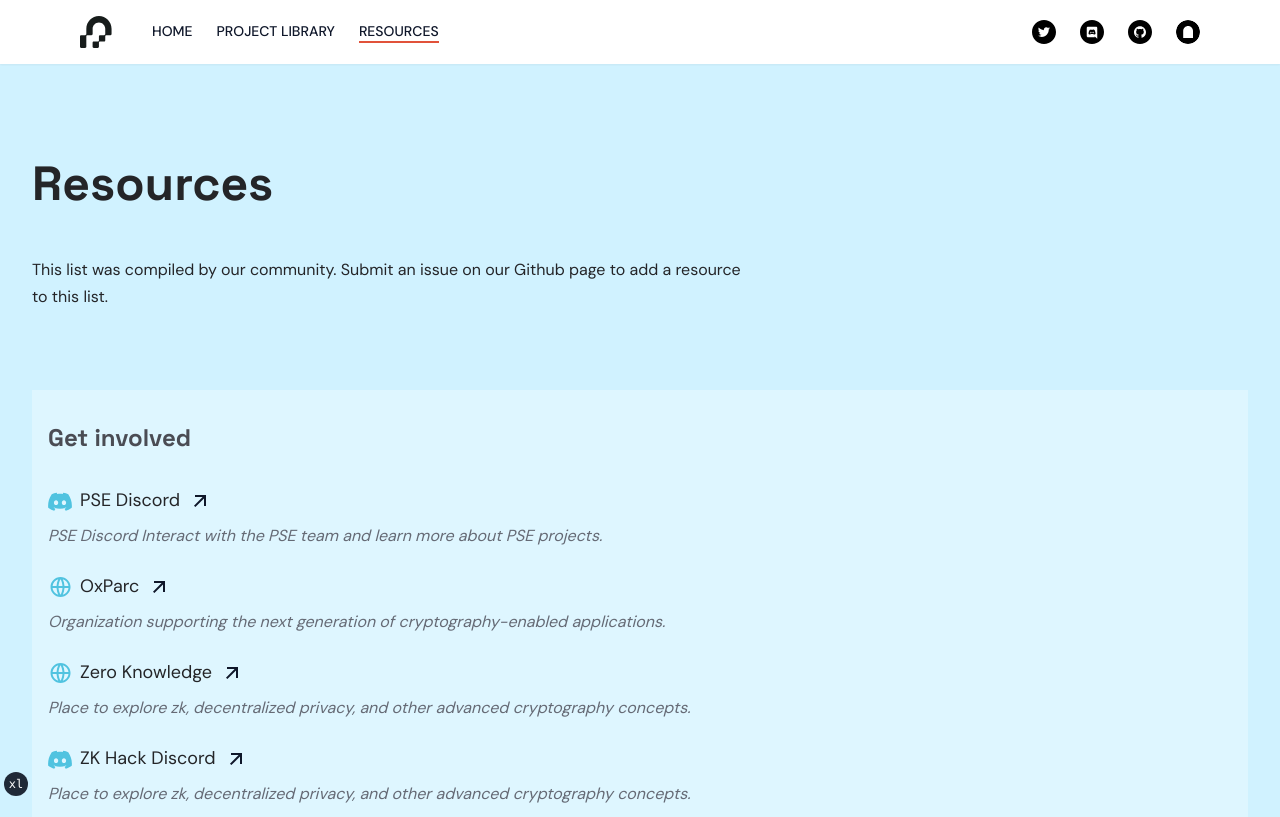
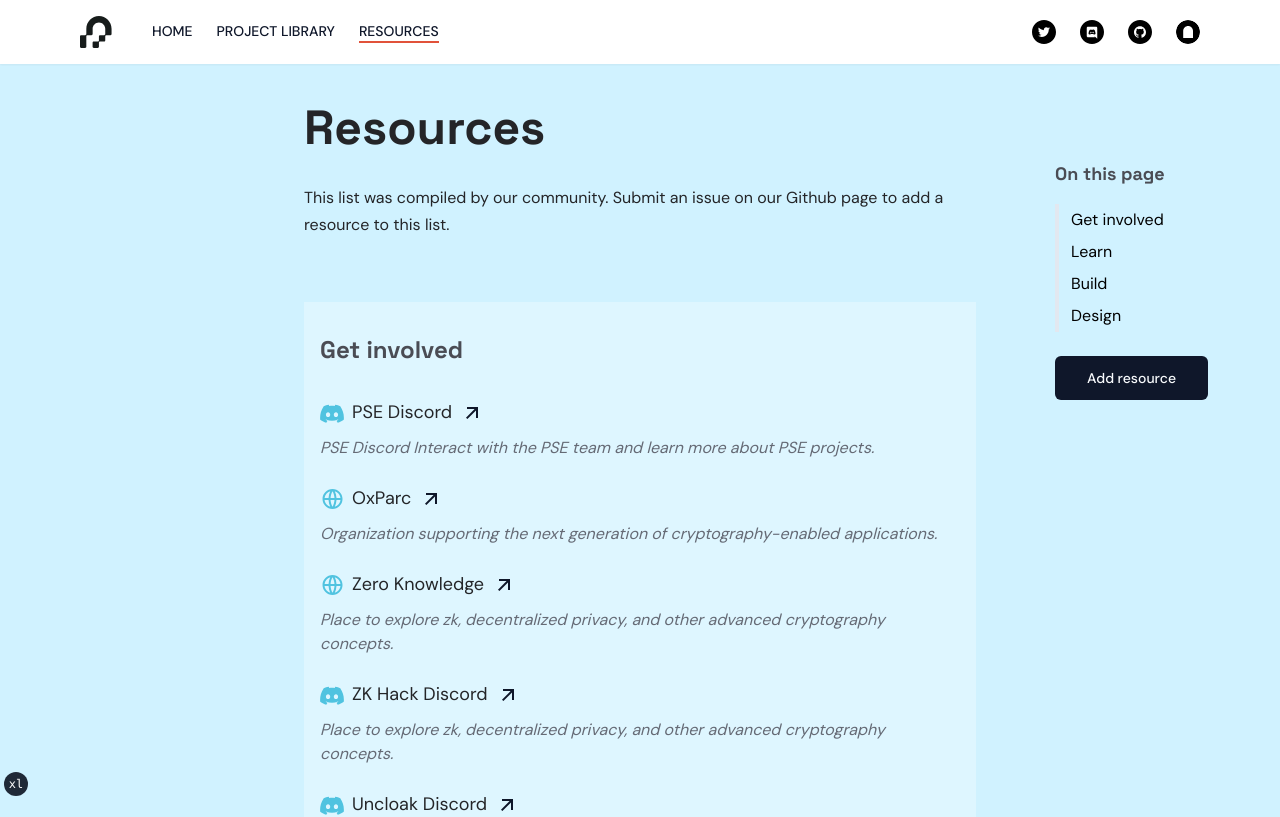
Before and after one commit to privacy-scaling-explorations/pse.dev, a Next.js app: page /resources in a window 1280 px wide. Shown: the top 817 px of the page. Built offline with nearby package versions, Linux system fonts and the light colour scheme.

Commit message:
add resource page items

```diff
--- a/app/resources/page.tsx
+++ b/app/resources/page.tsx
@@ -1,6 +1,7 @@
 import React from "react"
 import Link from "next/link"
 
+import { Button } from "@/components/ui/button"
 import { Icons } from "@/components/icons"
 
 interface ResourceItemProps {
@@ -18,11 +19,18 @@ interface ResourceItemProps {
 }
 
 interface ResourceCardProps {
+  id?: string
   title: string
   children?: React.ReactNode
 }
 
-export const ResourceItem = ({
+interface ResourceNavItemProps {
+  id: string
+  children: React.ReactNode
+  active?: boolean
+}
+
+const ResourceItem = ({
   label,
   icon = "globe",
   description,
@@ -56,9 +64,10 @@ export const ResourceItem = ({
   )
 }
 
-export const ResourceCard = ({ title, children }: ResourceCardProps) => {
+const ResourceCard = ({ id, title, children }: ResourceCardProps) => {
   return (
     <div
+      id={id}
       className="flex flex-col gap-4 p-4"
       style={{
         background: "rgba(255, 255, 255, 0.30",
@@ -72,12 +81,47 @@ export const ResourceCard = ({ title, children }: ResourceCardProps) => {
   )
 }
 
+const ResourceNavItem = ({
+  children,
+  active = false,
+}: ResourceNavItemProps) => {
+  return (
+    <li className="flex items-center h-8 px-3 border-l-2 cursor-pointer">
+      {children}
+    </li>
+  )
+}
+
+const ResourceNav = () => {
+  return (
+    <div className="flex flex-col gap-6 p-8">
+      <div className="flex flex-col gap-4">
+        <span className="text-lg font-bold text-tuatara-700 font-display">
+          On this page
+        </span>
+        <ul className="font-sans text-black border-l-2 text-normal">
+          <ResourceNavItem id="get-involved">Get involved</ResourceNavItem>
+          <ResourceNavItem id="learn">Learn</ResourceNavItem>
+          <ResourceNavItem id="build">Build</ResourceNavItem>
+          <ResourceNavItem id="design">Design</ResourceNavItem>
+        </ul>
+      </div>
+      <Button size="lg">
+        <span className="text-sm font-medium">Add resource</span>
+      </Button>
+    </div>
+  )
+}
+
 export default function ResourcePage() {
   return (
     <div className="bg-second-gradient">
-      <div className="container grid grid-cols-1 lg:grid-cols-[1fr_300px] lg:gap-2 py-10 mx-auto gap-16 lg:py-20 ">
-        <div className="flex flex-col gap-8 lg:w-4/5">
-          <h6 className="text-4xl font-bold break-words md:py-4 md:text-5xl text-tuatara-950 font-display">
+      <div className="container grid grid-cols-1 px-4 md:grid-cols-[1fr_3fr_1fr] gap-8 py-10 lg:gap-16 md:pb-20">
+        <div className="hidden md:block"></div>
+        <div>
+          <div className="grid grid-cols-1 gap-16">
+            <div className="flex flex-col gap-8">
+              <h6 className="text-4xl font-bold break-words md:text-5xl text-tuatara-950 font-display">
                 Resources
               </h6>
               <span className="font-sans text-base font-normal text-tuatara-950 leading-[27px]">
@@ -85,9 +129,7 @@ export default function ResourcePage() {
                 Github page to add a resource to this list.
               </span>
             </div>
-      </div>
-      <div className="container grid gap-8 pb-10 lg:gap-16 md:pb-20">
-        <ResourceCard title="Get involved">
+            <ResourceCard id="get-involved" title="Get involved">
               <ResourceItem
                 label="PSE Discord"
                 description="PSE Discord Interact with the PSE team and learn more about PSE projects."
@@ -117,7 +159,7 @@ export default function ResourcePage() {
                 icon="discord"
               />
             </ResourceCard>
-        <ResourceCard title="Learn">
+            <ResourceCard id="learn" title="Learn">
               <ResourceItem
                 label="Zero Knowledge Podcast"
                 description="Weekly interviews with top technical minds building new systems and tech on emerging networks."
@@ -165,7 +207,7 @@ export default function ResourcePage() {
                 url="https://leastauthority.com/community-matters/moonmath-manual/"
               />
             </ResourceCard>
-        <ResourceCard title="Build">
+            <ResourceCard id="build" title="Build">
               <ResourceItem
                 label="PSE project library"
                 description="OSS built for you! Fork, add, use PSE projects as part of your journey."
@@ -187,7 +229,7 @@ export default function ResourcePage() {
                 url="https://zku.gnomio.com/"
               />
             </ResourceCard>
-        <ResourceCard title="Design">
+            <ResourceCard id="design" title="Design">
               <ResourceItem
                 label="PSE Logos"
                 description="Simple database to download PNGs and SVGs of the PSE logo."
@@ -209,11 +251,16 @@ export default function ResourcePage() {
               <ResourceItem
                 label="Our logo story"
                 description="Read the history behind the PSE logo."
-            url="" // to do - add link
+                url="https://drive.google.com/file/d/19pE_OkqV1vwmcSWlFn1WaokGMa1ugefY/view?pli=1"
                 icon="drive"
               />
             </ResourceCard>
           </div>
         </div>
+        <div className="fixed hidden right-10 md:block top-32">
+          <ResourceNav />
+        </div>
+      </div>
+    </div>
   )
 }
--- a/components/site-footer.tsx
+++ b/components/site-footer.tsx
@@ -28,6 +28,9 @@ export function SiteFooter() {
         </Link>
         <Link href={"/projects"} className="border-b-2 border-[#171C1B] py-5">
           PROJECT LIBRARY
+        </Link>
+        <Link href={"/resources"} className="border-b-2 border-[#171C1B] py-5">
+          RESOURCES
         </Link>
         <Link
           href={siteConfig.links.jobs}
--- a/components/site-header-mobile.tsx
+++ b/components/site-header-mobile.tsx
@@ -30,7 +30,7 @@ export function SiteHeaderMobile() {
       />
       {header && (
         <div
-          className="z-5 fixed inset-0 flex justify-end bg-black opacity-50"
+          className="fixed inset-0 flex justify-end bg-black opacity-50 z-5"
           onClick={() => setHeader(false)}
         ></div>
       )}
@@ -60,6 +60,13 @@ export function SiteHeaderMobile() {
               className="border-b-2 border-white p-[16px] pt-0"
             >
               PROJECT LIBRARY
+            </NextLink>
+            <NextLink
+              onClick={() => setHeader(false)}
+              href={"/resources"}
+              className="border-b-2 border-white p-[16px] pt-0"
+            >
+              RESOURCES
             </NextLink>
             <NextLink
               href={siteConfig.links.jobs}
```
Lines whose indentation alone changed are shown as unchanged.
